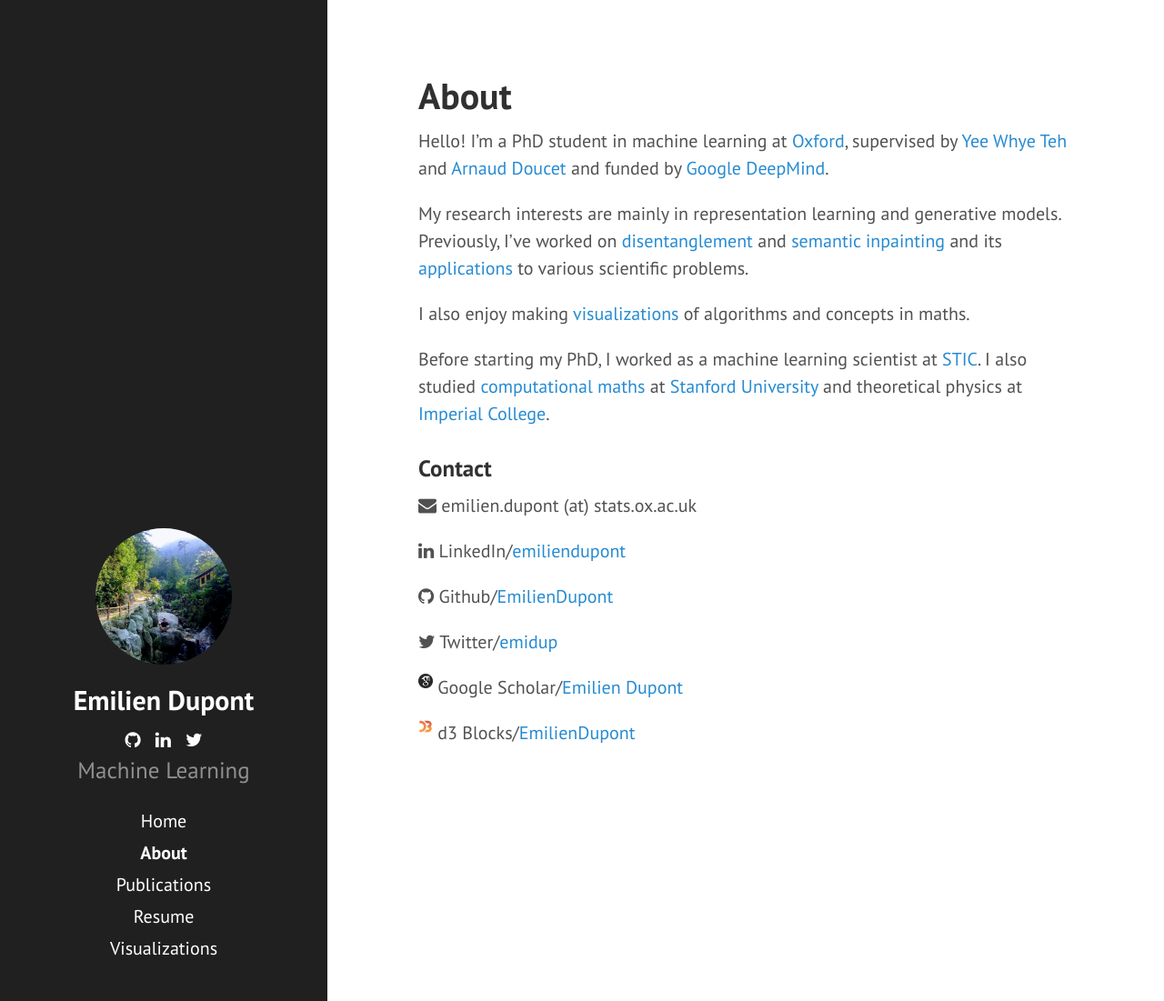
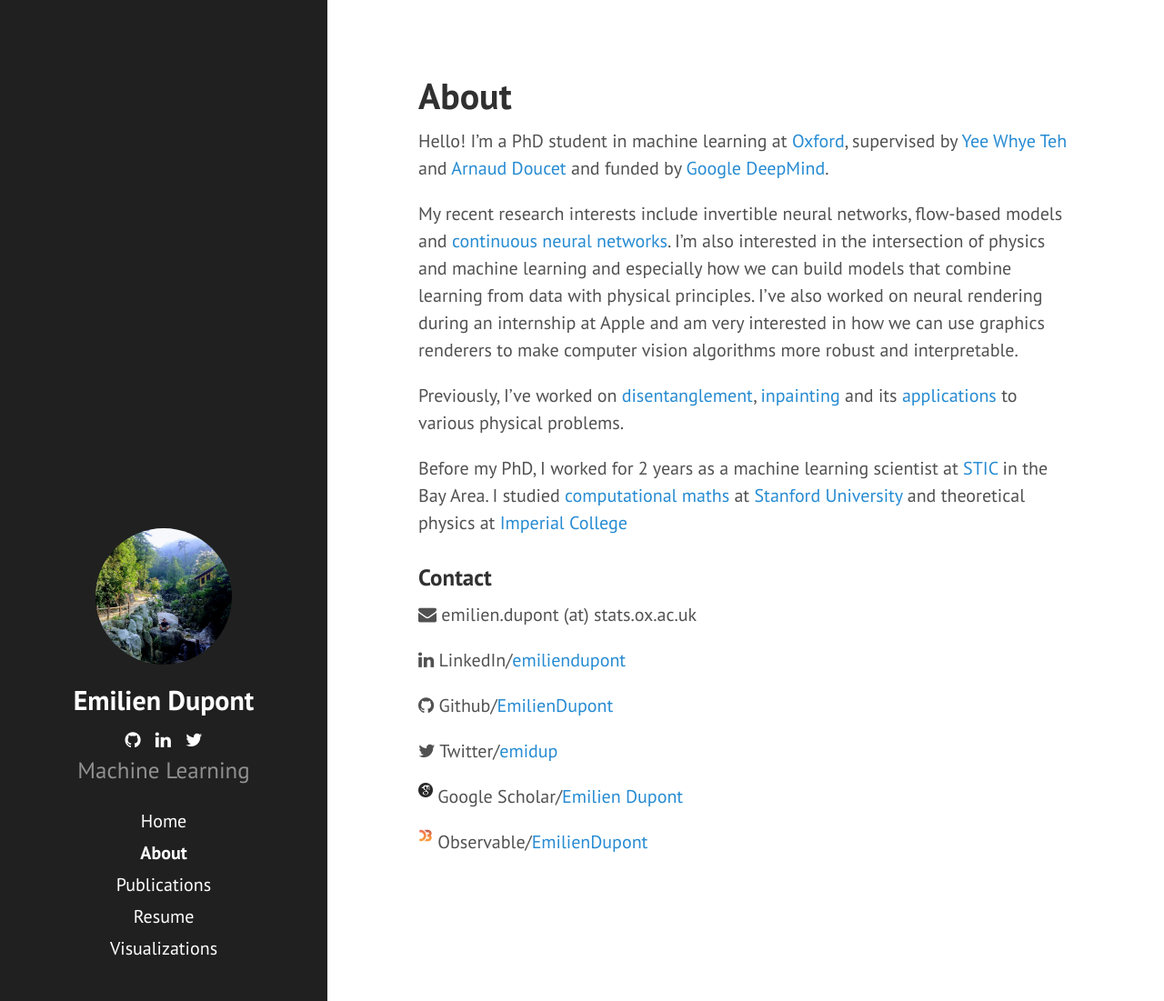
Before and after one commit to EmilienDupont/emiliendupont.github.io, a Jekyll site: the page built from about.md, in a window 1280 px wide and 1101 px high. Shown: the whole window at 91% size. Built offline with Jekyll 4.4.1, drawn with Linux system fonts in a browser that asks for light colours; nearby versions of some CDN libraries.

Commit message:
:sparkles: update about description

```diff
--- a/about.md
+++ b/about.md
@@ -6,11 +6,11 @@ title: About
 
 Hello! I'm a PhD student in machine learning at [Oxford](http://www.ox.ac.uk/), supervised by [Yee Whye Teh](http://www.stats.ox.ac.uk/~teh/) and [Arnaud Doucet](https://www.stats.ox.ac.uk/~doucet/) and funded by [Google DeepMind](https://deepmind.com/).
 
-My research interests are mainly in representation learning and generative models. Previously, I've worked on [disentanglement](https://arxiv.org/abs/1804.00104) and [semantic inpainting](https://arxiv.org/abs/1802.03065) and its [applications](https://arxiv.org/abs/1802.03065) to various scientific problems.
+My recent research interests include invertible neural networks, flow-based models  and [continuous neural networks](https://arxiv.org/abs/1904.01681). I'm also interested in the intersection of physics and machine learning and especially how we can build models that combine learning from data with physical principles. I've also worked on neural rendering during an internship at Apple and am very interested in how we can use graphics renderers to make computer vision algorithms more robust and interpretable.
 
-I also enjoy making [visualizations](https://emiliendupont.github.io/visualizations/) of algorithms and concepts in maths.
+Previously, I've worked on [disentanglement](https://arxiv.org/abs/1804.00104), [inpainting](https://arxiv.org/abs/1802.03065) and its [applications](https://arxiv.org/abs/1810.03728) to various physical problems.
 
-Before starting my PhD, I worked as a machine learning scientist at [STIC](http://www.slb.com/about/rd/technology/stic.aspx). I also studied [computational maths](https://icme.stanford.edu/) at [Stanford University](https://www.stanford.edu/) and theoretical physics at [Imperial College](https://www.imperial.ac.uk/).
+Before my PhD, I worked for 2 years as a machine learning scientist at [STIC](http://www.slb.com/about/rd/technology/stic.aspx) in the Bay Area. I studied [computational maths](https://icme.stanford.edu/) at [Stanford University](https://www.stanford.edu/) and theoretical physics at [Imperial College](https://www.imperial.ac.uk/)
 
 
 ### Contact
@@ -25,4 +25,4 @@ emilien.dupont (at) stats.ox.ac.uk
 
 <img src="{{ site.url }}/imgs/gscholar_icon.png" style="float: left; align: bottom; width:16px;">&nbsp;Google Scholar/[Emilien Dupont](https://scholar.google.com/citations?user=IY5WyIEAAAAJ&hl=en)
 
-<img src="{{ site.url }}/imgs/d3_icon.png" style="float: left; align: bottom; width:16px;">&nbsp;d3 Blocks/[EmilienDupont](https://bl.ocks.org/EmilienDupont)
+<img src="{{ site.url }}/imgs/d3_icon.png" style="float: left; align: bottom; width:16px;">&nbsp;Observable/[EmilienDupont](https://observablehq.com/@emiliendupont)
```
